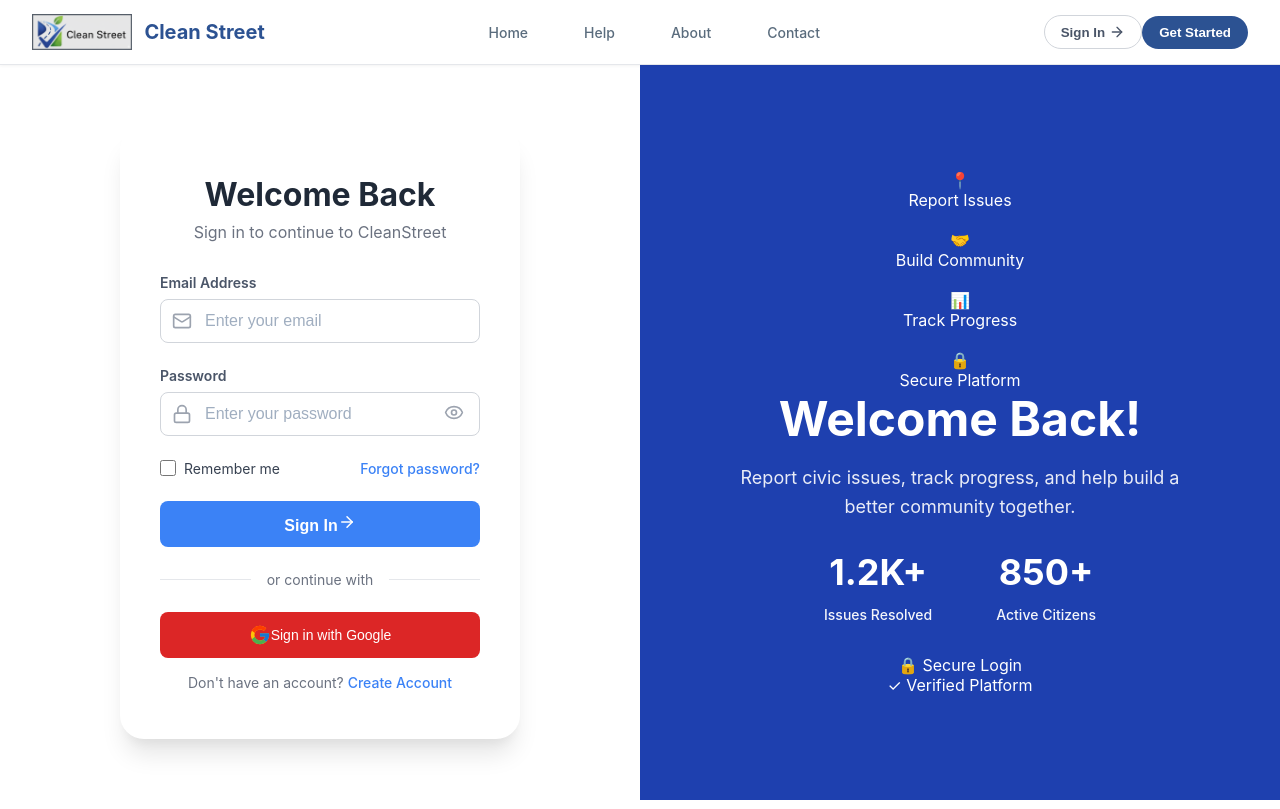
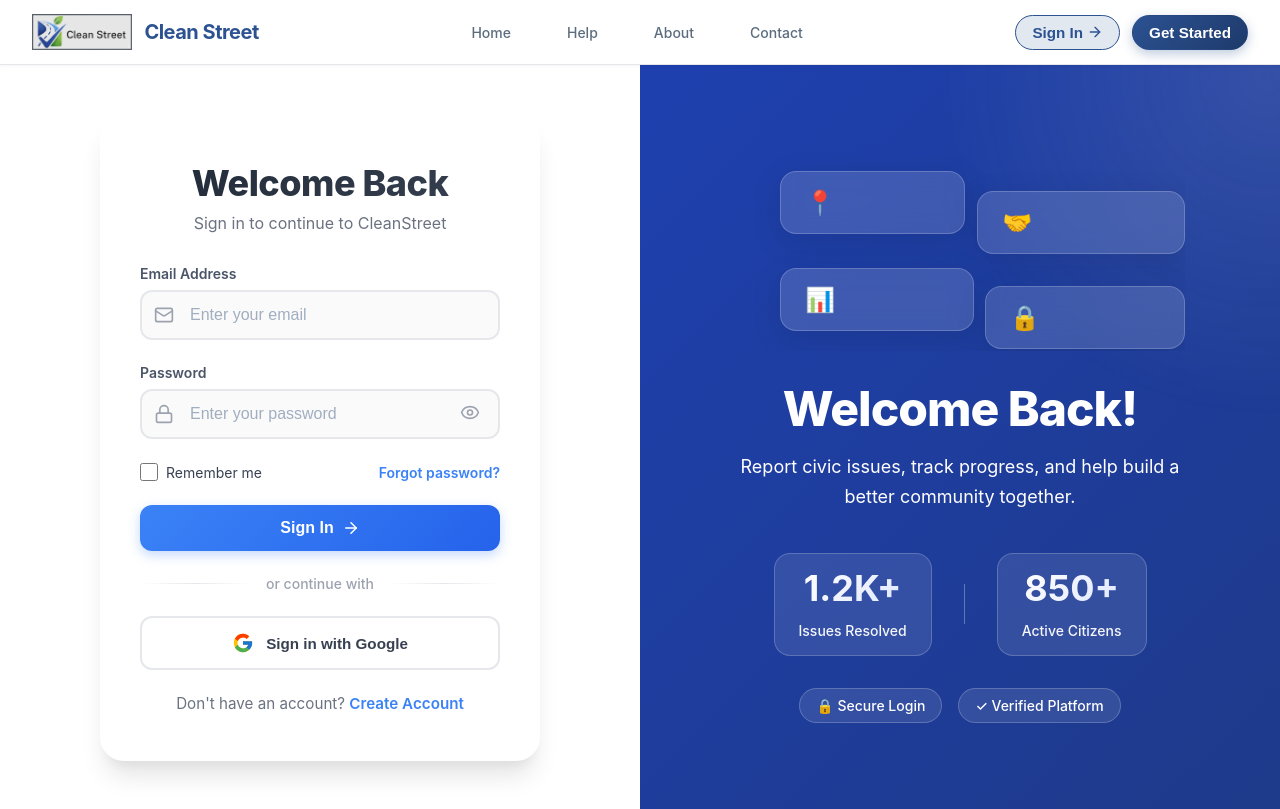
Before and after one commit to springboardmentor8486a/team_02, a React (Create React App) app in the folder frontend/: page /login in a window 1280 px wide. Built offline with nearby package versions, Linux system fonts and the light colour scheme.

Commit message:
Enhance Login page styles and responsiveness
Updated styles for the login page, including layout adjustments, hover effects, and improved responsiveness. Added animations and gradient backgrounds for a better visual appeal.

```diff
--- a/frontend/src/pages/Login.css
+++ b/frontend/src/pages/Login.css
@@ -5,50 +5,87 @@
   min-height: 100vh;
   font-family: -apple-system, BlinkMacSystemFont, "Segoe UI", Roboto, Helvetica, Arial, sans-serif;
   color: #1a202c;
-  overflow: hidden; /* Prevents scrolling */
+  overflow: hidden;
+  background: linear-gradient(135deg, #f5f7fa 0%, #e8ecf1 100%);
 }
 
-/* Header and Navigation (Matching Home Page) */
+/* Header and Navigation */
 .header-top {
   display: flex;
   justify-content: space-between;
   align-items: center;
-  padding: 1.5rem 3rem;
+  padding: 1.25rem 3rem;
   background-color: #ffffff;
   position: sticky;
   top: 0;
   z-index: 100;
-  box-shadow: 0 2px 4px rgba(0, 0, 0, 0.05);
+  box-shadow: 0 2px 8px rgba(0, 0, 0, 0.06);
+  -webkit-backdrop-filter: blur(10px);
+  backdrop-filter: blur(10px);
 }
 
 .logo-section {
   display: flex;
   align-items: center;
-  gap: 0.5rem;
+  gap: 0.75rem;
   color: #2c5292;
-  font-weight: bold;
+  font-weight: 700;
+  transition: transform 0.2s ease;
+}
+
+.logo-section:hover {
+  transform: scale(1.02);
 }
 
 .logo-image {
-  height: 40px;
+  height: 42px;
+  transition: transform 0.3s ease;
+}
+
+.logo-section:hover .logo-image {
+  transform: rotate(5deg);
 }
 
 .logo-text {
-  font-size: 1.2rem;
+  font-size: 1.3rem;
+  letter-spacing: -0.5px;
+}
+
+.nav-links {
+  display: flex;
+  gap: 0.5rem;
 }
 
 .nav-links a {
   color: #4a5568;
   text-decoration: none;
   font-weight: 600;
-  padding: 0.5rem 1rem;
-  transition: all 0.2s ease-in-out;
-  border-radius: 0.5rem;
+  padding: 0.625rem 1.25rem;
+  transition: all 0.3s cubic-bezier(0.4, 0, 0.2, 1);
+  border-radius: 0.625rem;
+  position: relative;
+}
+
+.nav-links a::after {
+  content: '';
+  position: absolute;
+  bottom: 0.375rem;
+  left: 50%;
+  transform: translateX(-50%) scaleX(0);
+  width: 60%;
+  height: 2px;
+  background-color: #2c5292;
+  transition: transform 0.3s ease;
 }
 
 .nav-links a:hover {
   background-color: #f0f4f8;
   color: #2c5292;
+  transform: translateY(-1px);
+}
+
+.nav-links a:hover::after {
+  transform: translateX(-50%) scaleX(1);
 }
 
 .nav-links a.active {
@@ -57,37 +94,53 @@
   font-weight: 700;
 }
 
+.auth-buttons {
+  display: flex;
+  gap: 0.75rem;
+}
+
 .auth-buttons button {
-  padding: 0.5rem 1rem;
+  padding: 0.625rem 1.5rem;
   font-weight: 600;
   border-radius: 9999px;
   border: 1px solid transparent;
   cursor: pointer;
-  transition: all 0.2s ease-in-out;
+  transition: all 0.3s cubic-bezier(0.4, 0, 0.2, 1);
+  font-size: 0.95rem;
+  display: inline-flex;
+  align-items: center;
+  gap: 0.375rem;
 }
 
 .auth-buttons .sign-in-btn {
   background-color: transparent;
   color: #4a5568;
-  display: inline-flex;
-  align-items: center;
-  gap: 0.25rem;
-  border: 1px solid #d1d5db;
+  border: 2px solid #d1d5db;
 }
 
 .auth-buttons .sign-in-btn:hover {
   background-color: #f0f4f8;
   color: #2c5292;
   border-color: #2c5292;
+  transform: translateY(-2px);
+  box-shadow: 0 4px 12px rgba(44, 82, 146, 0.15);
+}
+
+.auth-buttons .sign-in-btn.active-btn {
+  background-color: #e2e8f0;
+  color: #2c5292;
+  border-color: #2c5292;
 }
 
 .auth-buttons .get-started-btn {
-  background-color: #2c5292;
+  background: linear-gradient(135deg, #2c5292 0%, #1e3a6b 100%);
   color: white;
+  box-shadow: 0 4px 12px rgba(44, 82, 146, 0.3);
 }
 
 .auth-buttons .get-started-btn:hover {
-  background-color: #254a80;
+  transform: translateY(-2px);
+  box-shadow: 0 6px 20px rgba(44, 82, 146, 0.4);
 }
 
 /* Main Login Content */
@@ -102,27 +155,74 @@
   display: flex;
   align-items: center;
   justify-content: center;
-  padding: 2rem;
+  padding: 3rem 2rem;
   background-color: white;
+  animation: slideInLeft 0.6s ease-out;
+}
+
+@keyframes slideInLeft {
+  from {
+    opacity: 0;
+    transform: translateX(-30px);
+  }
+  to {
+    opacity: 1;
+    transform: translateX(0);
+  }
 }
 
 .form-card {
   width: 100%;
-  max-width: 400px;
+  max-width: 440px;
+}
+
+.form-header-section {
+  margin-bottom: 2rem;
+  text-align: center;
 }
 
 .welcome-title {
-  font-size: 32px;
-  font-weight: bold;
+  font-size: 2.25rem;
+  font-weight: 800;
   color: #1f2937;
   margin-bottom: 0.5rem;
+  letter-spacing: -0.5px;
+  background: linear-gradient(135deg, #1f2937 0%, #374151 100%);
+  -webkit-background-clip: text;
+  -webkit-text-fill-color: transparent;
+  background-clip: text;
 }
 
 .welcome-subtitle {
-  font-size: 16px;
+  font-size: 1rem;
   color: #6b7280;
   margin: 0;
-  margin-bottom: 2rem;
+}
+
+/* Error Alert */
+.error-alert {
+  display: flex;
+  align-items: center;
+  gap: 0.75rem;
+  padding: 0.875rem 1rem;
+  background-color: #fef2f2;
+  border: 1px solid #fecaca;
+  border-radius: 0.75rem;
+  color: #dc2626;
+  font-size: 0.875rem;
+  margin-bottom: 1.5rem;
+  animation: slideDown 0.3s ease-out;
+}
+
+@keyframes slideDown {
+  from {
+    opacity: 0;
+    transform: translateY(-10px);
+  }
+  to {
+    opacity: 1;
+    transform: translateY(0);
+  }
 }
 
 /* Form Fields */
@@ -132,8 +232,8 @@
 
 .form-label {
   display: block;
-  font-size: 14px;
-  font-weight: 500;
+  font-size: 0.875rem;
+  font-weight: 600;
   color: #374151;
   margin-bottom: 0.5rem;
 }
@@ -144,37 +244,62 @@
 
 .input-icon {
   position: absolute;
-  left: 12px;
+  left: 14px;
   top: 50%;
   transform: translateY(-50%);
   color: #9ca3af;
+  transition: color 0.2s ease;
+  z-index: 1;
 }
 
 .input-field {
   width: 100%;
-  padding: 12px 12px 12px 44px;
-  border: 1px solid #d1d5db;
-  border-radius: 8px;
-  font-size: 16px;
+  padding: 0.875rem 1rem 0.875rem 3rem;
+  border: 2px solid #e5e7eb;
+  border-radius: 0.75rem;
+  font-size: 1rem;
   box-sizing: border-box;
-  transition: border-color 0.2s ease;
+  transition: all 0.3s cubic-bezier(0.4, 0, 0.2, 1);
+  background-color: #fafafa;
 }
 
 .input-field:focus {
   outline: none;
   border-color: #3b82f6;
+  background-color: white;
+  box-shadow: 0 0 0 3px rgba(59, 130, 246, 0.1);
+  transform: translateY(-1px);
+}
+
+.input-field:focus + .input-icon,
+.input-group:focus-within .input-icon {
+  color: #3b82f6;
+}
+
+.input-field:disabled {
+  background-color: #f3f4f6;
+  cursor: not-allowed;
+  opacity: 0.6;
 }
 
 .password-toggle-btn {
   position: absolute;
-  right: 12px;
+  right: 14px;
   top: 50%;
   transform: translateY(-50%);
   background: none;
   border: none;
   cursor: pointer;
   color: #9ca3af;
-  padding: 4px;
+  padding: 0.375rem;
+  border-radius: 0.375rem;
+  transition: all 0.2s ease;
+  z-index: 1;
+}
+
+.password-toggle-btn:hover {
+  color: #6b7280;
+  background-color: #f3f4f6;
 }
 
 /* Remember & Forgot */
@@ -182,48 +307,120 @@
   display: flex;
   justify-content: space-between;
   align-items: center;
+}
+
+.mb-4 {
   margin-bottom: 1.5rem;
 }
 
 .checkbox-label {
   display: flex;
   align-items: center;
-  gap: 8px;
-  font-size: 14px;
+  gap: 0.5rem;
+  font-size: 0.875rem;
   color: #374151;
   cursor: pointer;
+  -webkit-user-select: none;
+  user-select: none;
+  transition: color 0.2s ease;
+}
+
+.checkbox-label:hover {
+  color: #1f2937;
 }
 
 .checkbox-input {
-  width: 16px;
-  height: 16px;
+  width: 18px;
+  height: 18px;
   accent-color: #3b82f6;
+  cursor: pointer;
 }
 
 .forgot-password-link {
   color: #3b82f6;
   text-decoration: none;
-  font-size: 14px;
-  font-weight: 500;
+  font-size: 0.875rem;
+  font-weight: 600;
+  transition: all 0.2s ease;
+  position: relative;
+}
+
+.forgot-password-link::after {
+  content: '';
+  position: absolute;
+  bottom: -2px;
+  left: 0;
+  width: 0;
+  height: 2px;
+  background-color: #3b82f6;
+  transition: width 0.3s ease;
+}
+
+.forgot-password-link:hover {
+  color: #2563eb;
+}
+
+.forgot-password-link:hover::after {
+  width: 100%;
 }
 
 /* Buttons */
 .login-btn {
   width: 100%;
-  padding: 12px;
-  background-color: #3b82f6;
+  padding: 0.875rem 1rem;
+  background: linear-gradient(135deg, #3b82f6 0%, #2563eb 100%);
   color: white;
   border: none;
-  border-radius: 8px;
-  font-size: 16px;
+  border-radius: 0.75rem;
+  font-size: 1rem;
   font-weight: 600;
   cursor: pointer;
   margin-bottom: 1.5rem;
-  transition: background-color 0.2s ease;
+  transition: all 0.3s cubic-bezier(0.4, 0, 0.2, 1);
+  display: flex;
+  align-items: center;
+  justify-content: center;
+  gap: 0.5rem;
+  box-shadow: 0 4px 12px rgba(59, 130, 246, 0.3);
 }
 
-.login-btn:hover {
-  background-color: #2563eb;
+.login-btn:hover:not(:disabled) {
+  transform: translateY(-2px);
+  box-shadow: 0 6px 20px rgba(59, 130, 246, 0.4);
+}
+
+.login-btn:active:not(:disabled) {
+  transform: translateY(0);
+}
+
+.login-btn:disabled {
+  opacity: 0.7;
+  cursor: not-allowed;
+  transform: none;
+}
+
+.btn-icon {
+  transition: transform 0.2s ease;
+}
+
+.login-btn:hover:not(:disabled) .btn-icon {
+  transform: translateX(3px);
+}
+
+/* Spinner */
+.spinner {
+  width: 18px;
+  height: 18px;
+  border: 2px solid rgba(255, 255, 255, 0.3);
+  border-top-color: white;
+  border-radius: 50%;
+  animation: spin 0.6s linear infinite;
+}
+
+@keyframes spin {
+  to {
+    transform: rotate(360deg);
+  }
 }
 
 /* Divider */
@@ -239,12 +436,13 @@
   content: '';
   flex: 1;
   height: 1px;
-  background-color: #e5e7eb;
+  background: linear-gradient(to right, transparent, #e5e7eb, transparent);
 }
 
 .divider span {
-  font-size: 14px;
-  color: #6b7280;
+  font-size: 0.875rem;
+  color: #9ca3af;
+  font-weight: 500;
 }
 
 /* Social Buttons */
@@ -253,25 +451,34 @@
   display: flex;
   align-items: center;
   justify-content: center;
-  padding: 12px;
-  background-color: #dc2626;
-  color: white;
-  border: none;
-  border-radius: 8px;
-  font-size: 14px;
-  font-weight: 500;
+  padding: 0.875rem 1rem;
+  background-color: white;
+  color: #374151;
+  border: 2px solid #e5e7eb;
+  border-radius: 0.75rem;
+  font-size: 0.95rem;
+  font-weight: 600;
   cursor: pointer;
-  transition: background-color 0.2s ease;
+  transition: all 0.3s cubic-bezier(0.4, 0, 0.2, 1);
+  gap: 0.75rem;
 }
 
-.social-google-btn:hover {
-  background-color: #b91c1c;
+.social-google-btn:hover:not(:disabled) {
+  border-color: #d1d5db;
+  background-color: #fafafa;
+  transform: translateY(-2px);
+  box-shadow: 0 4px 12px rgba(0, 0, 0, 0.08);
+}
+
+.social-google-btn:disabled {
+  opacity: 0.6;
+  cursor: not-allowed;
 }
 
 /* Create Account Link */
 .create-account-link-container {
-  margin-top: 1rem;
-  font-size: 14px;
+  margin-top: 1.5rem;
+  font-size: 0.95rem;
   text-align: center;
   color: #6b7280;
 }
@@ -279,71 +486,262 @@
 .create-account-link-container a {
   color: #3b82f6;
   text-decoration: none;
-  font-weight: 500;
+  font-weight: 600;
+  transition: color 0.2s ease;
+}
+
+.create-account-link-container a:hover {
+  color: #2563eb;
+  text-decoration: underline;
 }
 
 /* Right Panel (Info) */
 .login-panel.right-panel {
   flex: 1;
-  background-color: #1e40af;
+  background: linear-gradient(135deg, #1e40af 0%, #1e3a8a 100%);
   color: white;
   display: flex;
   flex-direction: column;
   justify-content: center;
   align-items: center;
-  padding: 2rem;
+  padding: 3rem 2rem;
   text-align: center;
+  position: relative;
+  overflow: hidden;
+  animation: slideInRight 0.6s ease-out;
+}
+
+@keyframes slideInRight {
+  from {
+    opacity: 0;
+    transform: translateX(30px);
+  }
+  to {
+    opacity: 1;
+    transform: translateX(0);
+  }
+}
+
+.right-panel::before {
+  content: '';
+  position: absolute;
+  top: -50%;
+  right: -50%;
+  width: 100%;
+  height: 100%;
+  background: radial-gradient(circle, rgba(255, 255, 255, 0.1) 0%, transparent 70%);
+  animation: float 20s ease-in-out infinite;
+}
+
+@keyframes float {
+  0%, 100% {
+    transform: translate(0, 0);
+  }
+  50% {
+    transform: translate(-20px, 20px);
+  }
+}
+
+.right-panel-content {
+  position: relative;
+  z-index: 1;
+  max-width: 500px;
+}
+
+/* Floating Cards */
+.illustration-container {
+  position: relative;
+  height: 200px;
+  margin-bottom: 2rem;
+  gap: 100px;
+  display: flex;
+  align-items: center;
+  justify-content: center;
+  overflow: hidden;
+}
+
+.floating-card {
+  margin-bottom: 0rem;
+  position: absolute;
+  background: rgba(255, 255, 255, 0.15);
+  -webkit-backdrop-filter: blur(10px);
+  backdrop-filter: blur(10px);
+  border: 1px solid rgba(255, 255, 255, 0.2);
+  border-radius: 1rem;
+  padding: 1rem 1.5rem;
+  display: flex;
+  align-items: center;
+  gap: 0.75rem;
+  animation: floatCard 3s ease-in-out infinite;
+  box-shadow: 0 8px 32px rgba(0, 0, 0, 0.1);
+}
+
+.floating-card.card-1 {
+  top: 10%;
+  left: 10%;
+  animation-delay: 0s;
+}
+
+.floating-card.card-2 {
+  top: 20%;
+  right: 0%;
+  animation-delay: 1s;
+}
+
+.floating-card.card-3 {
+  bottom: 10%;
+  left: 10%;
+  animation-delay: 2s;
+}
+
+.floating-card.card-4 {
+  bottom: 1%;
+  right: 0%;
+  animation-delay: 3s;
+}
+
+@keyframes floatCard {
+  0%, 100% {
+    transform: translateY(0);
+  }
+  50% {
+    transform: translateY(-15px);
+  }
+}
+
+.card-icon {
+  font-size: 1.5rem;
+}
+
+.card-text {
+  font-size: 0.875rem;
+  font-weight: 600;
+  animation: fadeInUp 0.8s ease-out 0.6s both;
+  opacity: 0;
+  transform: translateY(20px);
 }
 
 .right-panel-title {
-  font-size: 48px;
-  font-weight: bold;
+  font-size: 3rem;
+  font-weight: 800;
   margin-bottom: 1rem;
+  letter-spacing: -1px;
+  line-height: 1.1;
+  animation: fadeInUp 0.8s ease-out 0.2s both;
+}
+
+@keyframes fadeInUp {
+  from {
+    opacity: 0;
+    transform: translateY(20px);
+  }
+  to {
+    opacity: 1;
+    transform: translateY(0);
+  }
 }
 
 .right-panel-subtitle {
-  font-size: 18px;
-  line-height: 1.6;
-  opacity: 0.9;
-  margin: 0 auto 2rem auto;
+  font-size: 1.125rem;
+  line-height: 1.7;
+  opacity: 0.95;
+  margin: 0 auto 2.5rem auto;
   max-width: 450px;
+  animation: fadeInUp 0.8s ease-out 0.4s both;
 }
 
 .stats-container {
   display: flex;
   gap: 2rem;
   justify-content: center;
+  align-items: center;
+  margin-bottom: 2rem;
+  animation: fadeInUp 0.8s ease-out 0.6s both;
 }
 
 .stat-item {
   text-align: center;
+  padding: 1rem 1.5rem;
+  background: rgba(255, 255, 255, 0.1);
+  -webkit-backdrop-filter: blur(10px);
+  backdrop-filter: blur(10px);
+  border-radius: 1rem;
+  border: 1px solid rgba(255, 255, 255, 0.2);
+  transition: transform 0.3s ease;
+}
+
+.stat-item:hover {
+  transform: translateY(-5px);
+}
+
+.stat-divider {
+  width: 1px;
+  height: 40px;
+  background: rgba(255, 255, 255, 0.3);
 }
 
 .stat-value {
-  font-size: 24px;
-  font-weight: bold;
+  font-size: 2rem;
+  font-weight: 800;
+  margin-bottom: 0.25rem;
+  background: linear-gradient(135deg, #ffffff 0%, #e0e7ff 100%);
+  -webkit-background-clip: text;
+  -webkit-text-fill-color: transparent;
+  background-clip: text;
 }
 
 .stat-label {
-  font-size: 14px;
-  opacity: 0.8;
+  font-size: 0.875rem;
+  opacity: 0.9;
+  font-weight: 500;
+}
+
+/* Trust Badges */
+.trust-badges {
+  display: flex;
+  gap: 1rem;
+  justify-content: center;
+  flex-wrap: wrap;
+  animation: fadeInUp 0.8s ease-out 0.8s both;
+}
+
+.trust-badge {
+  display: flex;
+  align-items: center;
+  gap: 0.5rem;
+  padding: 0.5rem 1rem;
+  background: rgba(255, 255, 255, 0.1);
+  border-radius: 9999px;
+  font-size: 0.875rem;
+  font-weight: 500;
+  border: 1px solid rgba(255, 255, 255, 0.2);
 }
 
 /* Responsive adjustments */
 @media (max-width: 1024px) {
   .login-page-container {
-    flex-direction: column;
-    min-height: auto;
+    min-height: 100vh;
   }
+
   .login-main-content {
     flex-direction: column;
   }
+
   .login-panel.left-panel,
   .login-panel.right-panel {
-    min-height: auto;
+    min-height: 100vh;
   }
+
   .header-top {
     padding: 1rem 2rem;
+  }
+
+  .right-panel-title {
+    font-size: 2.5rem;
+  }
+
+  .illustration-container {
+    height: 150px;
   }
 }
 
@@ -351,20 +749,94 @@
   .header-top {
     flex-direction: column;
     gap: 1rem;
+    padding: 1rem;
   }
+
   .nav-links {
     display: none;
   }
+
+  .auth-buttons {
+    width: 100%;
+    justify-content: center;
+  }
+
+  .auth-buttons button {
+    flex: 1;
+  }
+
+  .login-panel.left-panel {
+    padding: 2rem 1.5rem;
+  }
+
+  .form-card {
+    max-width: 100%;
+  }
+
+  .welcome-title {
+    font-size: 1.875rem;
+  }
+
   .right-panel-title {
-    font-size: 2.5rem;
+    font-size: 2rem;
+  }
+
+  .right-panel-subtitle {
+    font-size: 1rem;
+  }
+
+  .stats-container {
+    flex-direction: column;
+    gap: 1rem;
+  }
+
+  .stat-divider {
+    display: none;
+  }
+
+  .illustration-container {
+    display: none;
   }
 }
 
 @media (max-width: 480px) {
-  .right-panel-title {
-    font-size: 2rem;
-  }
-  .right-panel-subtitle {
+  .logo-text {
     font-size: 1rem;
   }
+
+  .logo-image {
+    height: 36px;
+  }
+
+  .welcome-title {
+    font-size: 1.5rem;
+  }
+
+  .welcome-subtitle {
+    font-size: 0.875rem;
+  }
+
+  .right-panel-title {
+    font-size: 1.75rem;
+  }
+
+  .right-panel-subtitle {
+    font-size: 0.875rem;
+  }
+
+  .stat-value {
+    font-size: 1.5rem;
+  }
+
+  .stat-label {
+    font-size: 0.75rem;
+  }
+
+  .form-field-container {
+    margin-bottom: 1.25rem;
+  }
+
+  .input-field {
+    font-size: 0.9375rem;
+  }
 }
```
